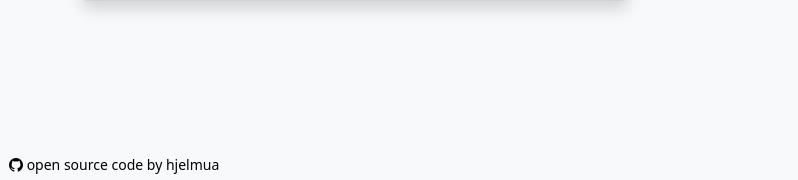
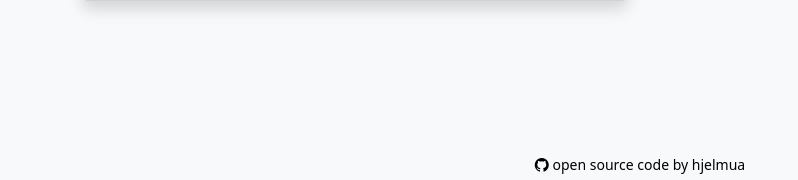
Before and after one commit to hjelmua/php-timeclock, a PHP site: page /timeclock.php in a window 1280 px wide. Shown: the part 620-800 px from the top of the page, without its empty margins (0-798 px from the left). Run offline with PHP 8.4, Linux system fonts and the light colour scheme; data that the repository does not hold is empty.

Commit message:
Update timeclock.php
GitHub link to center

```diff
--- a/timeclock.php
+++ b/timeclock.php
@@ -191,7 +191,7 @@ if ($statusResult->num_rows > 0) {
                 </div>
             </div>
         </div>
-        <div class="fixed-bottom"><a href="https://github.com/hjelmua/php-timeclock" class="btn btn-light btn-sm"><i class="bi bi-github"></i></i> open source code by hjelmua</a></div>
+        <div class="fixed-bottom d-flex justify-content-center"><a href="https://github.com/hjelmua/php-timeclock" class="btn btn-light btn-sm"><i class="bi bi-github"></i></i> open source code by hjelmua</a></div>
     </div>
     <!-- Bootstrap JS -->
     <script src="https://cdn.jsdelivr.net/npm/bootstrap@5.3.0/dist/js/bootstrap.bundle.min.js"></script>
```
